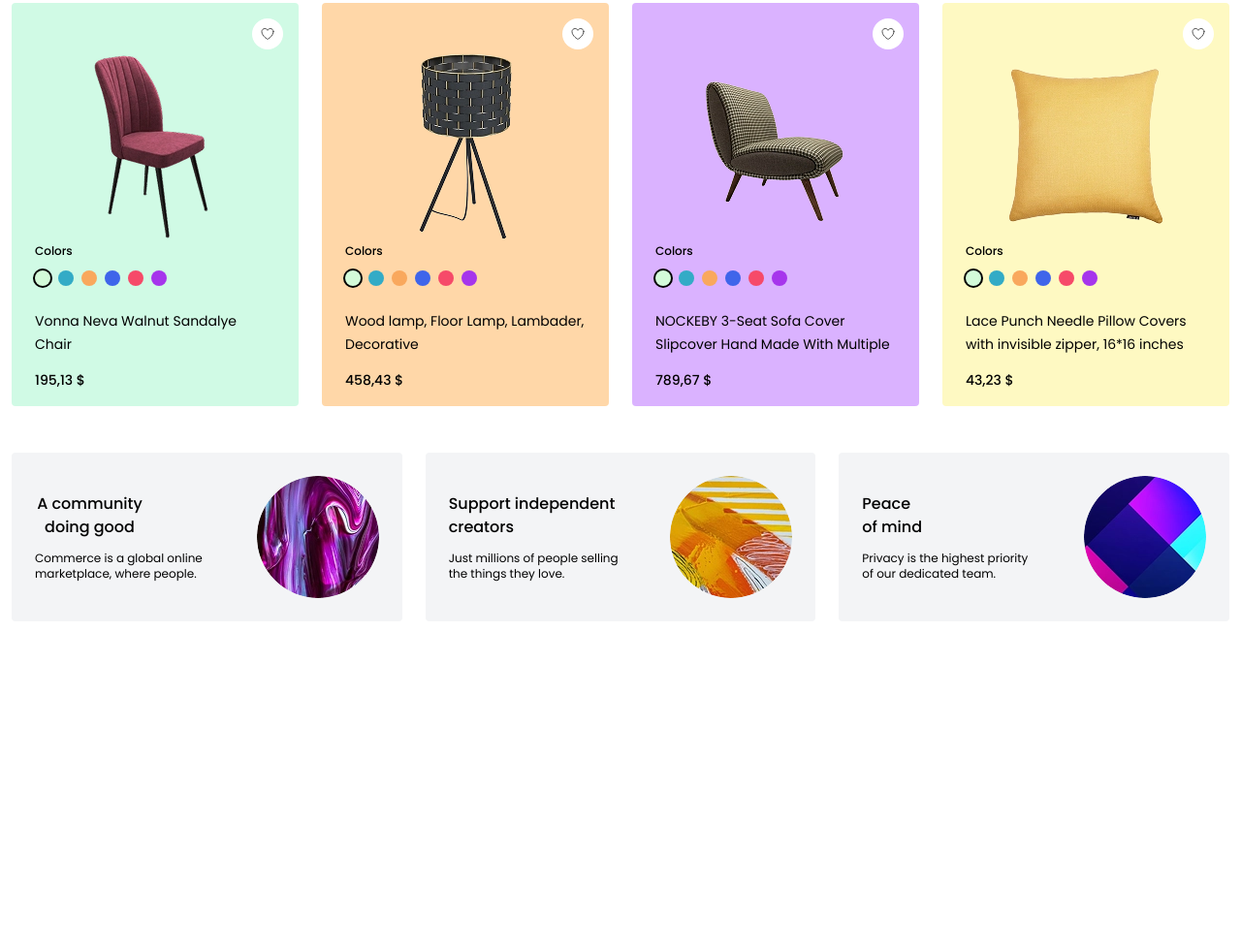
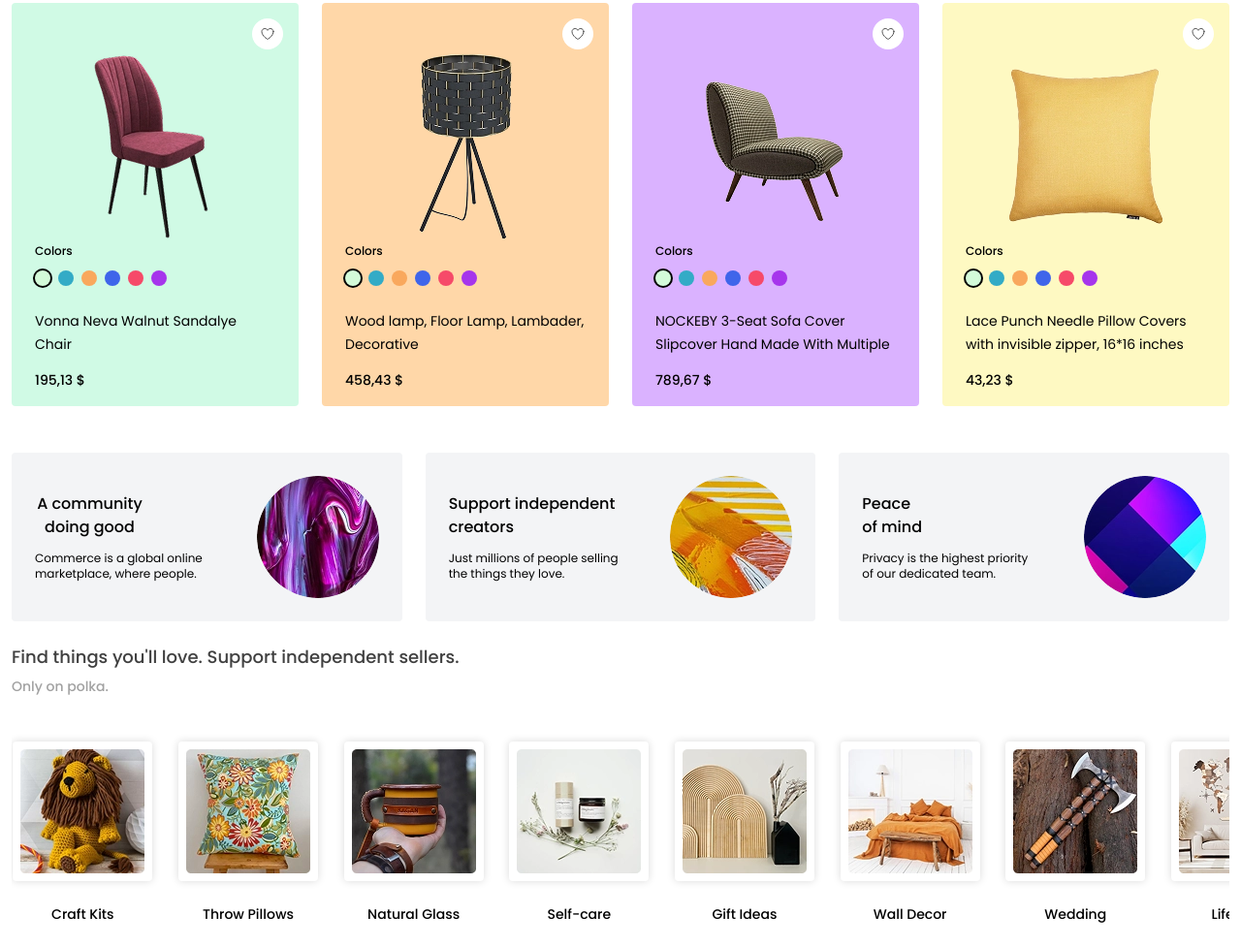
Before and after one commit to rezamo10/shopping-site, a website built with Vite: page index.html in a window 1280 px wide. Shown: the part 365-1342 px from the top of the page at 97% size. Before the commit the page ends 1030 px from the top, so only its background shows below. Built offline with nearby package versions, Linux system fonts and the light colour scheme.

Commit message:
update: category silde & fully responsive & fixed : mobile menu

```diff
--- a/index.html
+++ b/index.html
@@ -36,7 +36,9 @@
 		<symbol id="heart" xmlns="http://www.w3.org/2000/svg" fill="none" viewBox="0 0 24 24" stroke-width="1.5" stroke="currentColor" class="size-6">
 			<path stroke-linecap="round" stroke-linejoin="round" d="M21 8.25c0-2.485-2.099-4.5-4.688-4.5-1.935 0-3.597 1.126-4.312 2.733-.715-1.607-2.377-2.733-4.313-2.733C5.1 3.75 3 5.765 3 8.25c0 7.22 9 12 9 12s9-4.78 9-12Z" />
 		</symbol>
-
+		<svg id="chevron-left" xmlns="http://www.w3.org/2000/svg" viewBox="0 0 24 24" fill="currentColor" class="size-6">
+			<path fill-rule="evenodd" d="M7.72 12.53a.75.75 0 0 1 0-1.06l7.5-7.5a.75.75 0 1 1 1.06 1.06L9.31 12l6.97 6.97a.75.75 0 1 1-1.06 1.06l-7.5-7.5Z" clip-rule="evenodd" />
+		</svg>
 
 	</svg>
 	<header class="w-full bg-orange-50">
@@ -342,6 +344,91 @@
 				</div>
 			</div>
 		</section>
+		<section class="mb-6 overflow-hidden">
+			<div class="relative max-w-7xl mx-auto px-4 md:px-3">
+				<h2 class="font-PoppinsMedium text-base lg:text-lg leading-5 lg:leading-6.5 text-neutral-700 mb-2">Find things you'll love. Support independent sellers.</h2>
+				<p class="font-PoppinsMedium text-sm leading-4.5 text-neutral-400">Only on polka.</p>
+				<div class="swiper swiper-category-slide">
+					<div class="swiper-wrapper mt-12">
+						<div class="swiper-slide">
+							<div class="text-center flex items-center flex-col">
+								<div class="w-34 h-34 md:w-36 md:h-36 p-2 shadow-normal rounded-sm mb-4 md:mb-6">
+									<img class="w-full h-full object-cover" src="./src/assets/images/banners/Rectangle%2025.webp" alt="">
+								</div>
+								<span class="font-PoppinsMedium text-sm leading-5 ">Craft Kits</span>
+							</div>
+						</div>
+						<div class="swiper-slide">
+							<div class="text-center flex items-center flex-col">
+								<div class="w-34 h-34 md:w-36 md:h-36 p-2 shadow-normal rounded-sm mb-4 md:mb-6">
+									<img class="w-full h-full object-cover" src="./src/assets/images/banners/Rectangle%2027.webp" alt="">
+								</div>
+								<span class="font-PoppinsMedium text-sm leading-5 ">Throw Pillows</span>
+							</div>
+						</div>
+						<div class="swiper-slide">
+							<div class="text-center flex items-center flex-col">
+								<div class="w-34 h-34 md:w-36 md:h-36 p-2 shadow-normal rounded-sm mb-4 md:mb-6">
+									<img class="w-full h-full object-cover" src="./src/assets/images/banners/Rectangle%2029.webp" alt="">
+								</div>
+								<span class="font-PoppinsMedium text-sm leading-5 ">Natural Glass</span>
+							</div>
+						</div>
+						<div class="swiper-slide">
+							<div class="text-center flex items-center flex-col">
+								<div class="w-34 h-34 md:w-36 md:h-36 p-2 shadow-normal rounded-sm mb-4 md:mb-6">
+									<img class="w-full h-full object-cover" src="./src/assets/images/banners/Rectangle%2031.webp" alt="">
+								</div>
+								<span class="font-PoppinsMedium text-sm leading-5 ">Self-care</span>
+							</div>
+						</div>
+						<div class="swiper-slide">
+							<div class="text-center flex items-center flex-col">
+								<div class="w-34 h-34 md:w-36 md:h-36 p-2 shadow-normal rounded-sm mb-4 md:mb-6">
+									<img class="w-full h-full object-cover" src="./src/assets/images/banners/Rectangle%2033.webp" alt="">
+								</div>
+								<span class="font-PoppinsMedium text-sm leading-5 ">Gift Ideas</span>
+							</div>
+						</div>
+						<div class="swiper-slide">
+							<div class="text-center flex items-center flex-col">
+								<div class="w-34 h-34 md:w-36 md:h-36 p-2 shadow-normal rounded-sm mb-4 md:mb-6">
+									<img class="w-full h-full object-cover" src="./src/assets/images/banners/Rectangle%2035.webp" alt="">
+								</div>
+								<span class="font-PoppinsMedium text-sm leading-5 ">Wall Decor</span>
+							</div>
+						</div>
+						<div class="swiper-slide">
+							<div class="text-center flex items-center flex-col">
+								<div class="w-34 h-34 md:w-36 md:h-36 p-2 shadow-normal rounded-sm mb-4 md:mb-6">
+									<img class="w-full h-full object-cover" src="./src/assets/images/banners/Rectangle%2037.webp" alt="">
+								</div>
+								<span class="font-PoppinsMedium text-sm leading-5 ">Wedding</span>
+							</div>
+						</div>
+						<div class="swiper-slide">
+							<div class="text-center flex items-center flex-col">
+								<div class="w-34 h-34 md:w-36 md:h-36 p-2 shadow-normal rounded-sm mb-4 md:mb-6">
+									<img class="w-full h-full object-cover" src="./src/assets/images/banners/Rectangle%2039.webp" alt="">
+								</div>
+								<span class="font-PoppinsMedium text-sm leading-5 ">Life Style</span>
+							</div>
+						</div>
+					</div>
+					<div class="swiper-pagination"></div>
+				</div>
+				<button class="left-btn prev-slide-btn">
+					<svg class="w-8 h-8">
+						<use href="#chevron-left"></use>
+					</svg>
+				</button>
+				<button class="right-btn next-slide-btn">
+					<svg class="w-8 h-8 rotate-180">
+						<use href="#chevron-left"></use>
+					</svg>
+				</button>
+			</div>
+		</section>
 	</main>
 
 	<div class="overlay"></div>
--- a/src/main.js
+++ b/src/main.js
@@ -60,5 +60,24 @@ const swiper2 = new Swiper('.benefits-swiper', {
 		900: { slidesPerView: 3, spaceBetween: 24 },
 	},
 });
+const swiper3 = new Swiper('.swiper-category-slide', {
+	modules: [Navigation, Pagination],
+	slidesPerView: 4,
+	spaceBetween: 24,
+	navigation: {
+		nextEl: '.next-slide-btn',
+		prevEl: '.prev-slide-btn',
+	},
+	pagination: {
+		el: '.swiper-pagination',
+		clickable: true,
+	},
+	breakpoints: {
+		0: { slidesPerView: 2, spaceBetween: 16 },
+		640: { slidesPerView: 3, spaceBetween: 16 },
+		900: { slidesPerView: 5, spaceBetween: 24 },
+		1024: { slidesPerView: 7.5, spaceBetween: 24},
+	},
+});
 menuBtn.addEventListener("click", showMenu);
 closeBtn.addEventListener("click", hideMenu);
--- a/src/style.css
+++ b/src/style.css
@@ -19,6 +19,7 @@
 	--font-Poppins: 'Poppins Regular';
 	--font-PoppinsMedium: 'Poppins medium';
 	--font-PoppinsSemiBold: 'Poppins semiBold';
+	--shadow-normal: 0 0 8px 0 rgba(0, 0, 0, 15%) ;
 }
 
 .nav-link{
@@ -51,7 +52,7 @@
 	opacity: 0;
 }
 .menu{
-	@apply fixed -left-3/4 top-0 bottom-0 w-3/4 bg-white p-5 transition-all;
+	@apply fixed -left-3/4 top-0 bottom-0 w-3/4 bg-white p-5 transition-all z-20;
 }
 .menu.active{
 	@apply left-0;
@@ -95,6 +96,38 @@
 	margin-top: 24px!important;
 
 }
+.swiper-category-slide .swiper-pagination-bullet {
+	width: 12px;
+	height: 12px;
+	background: #e5e7eb;
+	opacity: 1;
+	transition: all 0.3s ease;
+}
+
+.swiper-category-slide .swiper-pagination-bullet-active {
+	background: #EB8426;
+	width: 12px;
+	border-radius: 9999px;
+}
+.swiper-category-slide .swiper-pagination{
+	position: static !important;
+	margin-top: 24px!important;
+
+}
+
 .card-benefits{
 	@apply flex items-center justify-between flex-col-reverse gap-6 lg:gap-0 lg:flex-row p-6 bg-gray-100 rounded-sm;
 }
+.left-btn{
+	@apply absolute flex items-center justify-center -left-24 top-1/2 w-12 h-12 rounded-full bg-gray-100 text-neutral-600 cursor-pointer;
+}
+.right-btn{
+	@apply absolute flex items-center justify-center -right-24 top-1/2 w-12 h-12 rounded-full bg-gray-100 text-neutral-600 cursor-pointer;
+}
+
+
+@media (min-width: 900px) {
+	.swiper-category-slide .swiper-pagination {
+		display: none;
+	}
+}
```
Also changed, not shown: src/assets/images/banners/Rectangle 25.webp (added), src/assets/images/banners/Rectangle 27.webp (added), src/assets/images/banners/Rectangle 29.webp (added), src/assets/images/banners/Rectangle 31.webp (added), src/assets/images/banners/Rectangle 33.webp (added), src/assets/images/banners/Rectangle 35.webp (added), src/assets/images/banners/Rectangle 37.webp (added), src/assets/images/banners/Rectangle 39.webp (added).
